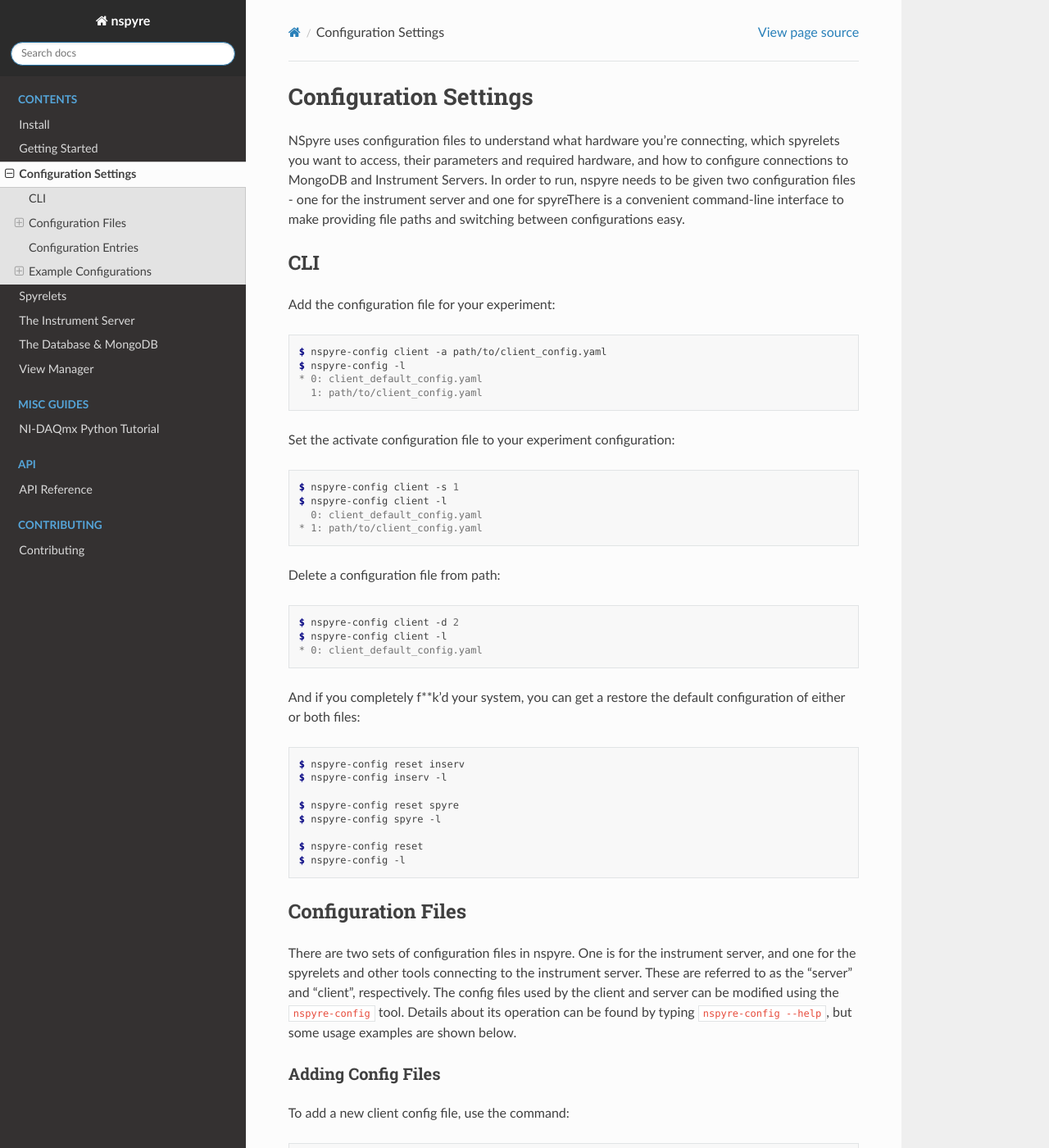
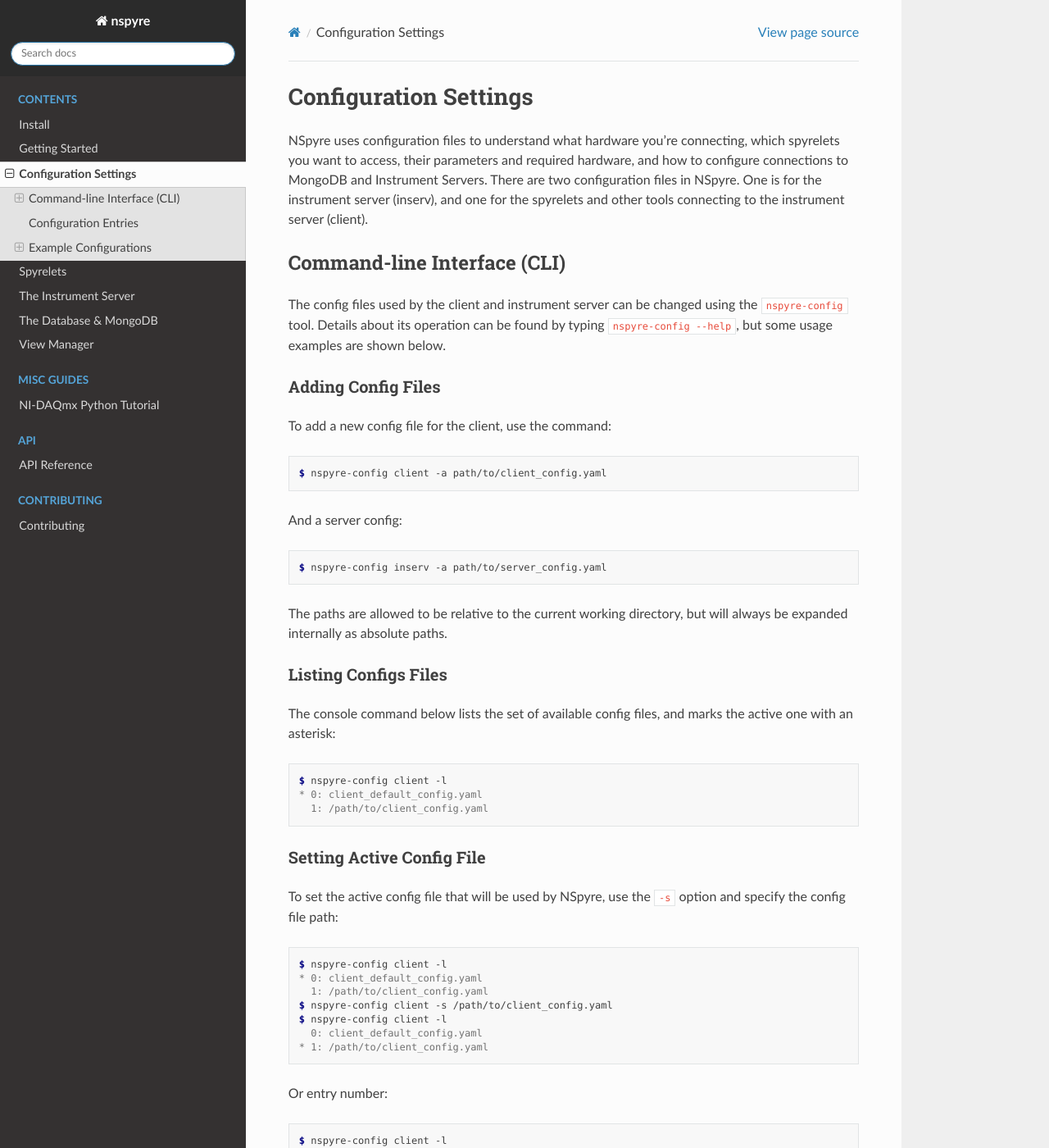
Before and after one commit to nspyre-org/nspyre, a Sphinx documentation site: the page built from docs/config.rst, in a window 1280 px wide and 1400 px high. Shown: the whole window at 82% size. Built offline with Sphinx 7.4.7 and the Read the Docs theme 2.0.0, drawn with Linux system fonts in a browser that asks for light colours; some of the changed text lies outside the part shown.

Commit message:
update config, getting started, and install docs for v0.4.0

```diff
--- a/docs/config.rst
+++ b/docs/config.rst
@@ -3,89 +3,68 @@
 ######################
 
 NSpyre uses configuration files to understand what hardware you're connecting, which spyrelets you want to access, their
-parameters and required hardware, and how to configure connections to MongoDB and Instrument Servers. In order to run, nspyre needs to
-be given two configuration files - one for the instrument server and one for spyreThere is a convenient
-command-line interface to make providing file paths and switching between configurations easy.
+parameters and required hardware, and how to configure connections to MongoDB and Instrument Servers.
+There are two configuration files in NSpyre. One is for the instrument
+server (inserv), and one for the spyrelets and other tools connecting to the instrument
+server (client).
 
-CLI
-===
+Command-line Interface (CLI)
+============================
+The config files used by the client and instrument server can be changed using the ``nspyre-config`` tool. Details about its operation can be found by typing
+``nspyre-config --help``, but some usage examples are shown below.
 
-Add the configuration file for your experiment:
+Adding Config Files
+-------------------
+To add a new config file for the client, use the command:
 
 .. code-block:: console
 
    $ nspyre-config client -a path/to/client_config.yaml
-   $ nspyre-config -l
-   * 0: client_default_config.yaml
-     1: path/to/client_config.yaml
-
-Set the activate configuration file to your experiment configuration:
-
-.. code-block:: console
-
-   $ nspyre-config client -s 1
-   $ nspyre-config client -l
-     0: client_default_config.yaml
-   * 1: path/to/client_config.yaml
-
-Delete a configuration file from path:
-
-.. code-block:: console
-
-   $ nspyre-config client -d 2
-   $ nspyre-config client -l
-   * 0: client_default_config.yaml
-
-And if you completely f**k'd your system, you can get a restore the default configuration of either or both files:
-
-.. code-block:: console
-
-   $ nspyre-config reset inserv
-   $ nspyre-config inserv -l
-
-   $ nspyre-config reset spyre
-   $ nspyre-config spyre -l
-
-   $ nspyre-config reset
-   $ nspyre-config -l
-
-
-Configuration Files
-===================
-
-There are two sets of configuration files in nspyre. One is for the instrument
-server, and one for the spyrelets and other tools connecting to the instrument
-server. These are referred to as the "server" and "client", respectively. The config files used by the client and server can be modified using the ``nspyre-config`` tool. Details about its operation can be found by typing
-``nspyre-config --help``, but some usage examples are shown below.
-
-Adding Config Files
--------------------
-To add a new client config file, use the command:
-
-.. code-block:: console
-
-   > nspyre-config client -a path/to/client_config.yaml
-   >
 
 And a server config:
 
 .. code-block:: console
 
-   > nspyre-config server -a path/to/server_config.yaml
-   >
+   $ nspyre-config inserv -a path/to/server_config.yaml
 
-The paths are allowed to be relative to the current working directory.
+The paths are allowed to be relative to the current working directory, but will always be expanded internally as absolute paths.
 
 Listing Configs Files
 ---------------------
-The console command below lists the set of config files that the client collects its configuration entries from:
+The console command below lists the set of available config files, and marks the active one with an asterisk:
 
 .. code-block:: console
 
-   > nspyre-config client -l
-   0: client_default_config.yaml
-   1: /path/to/client_config.yaml
-   >
+   $ nspyre-config client -l
+   * 0: client_default_config.yaml
+     1: /path/to/client_config.yaml
+
+Setting Active Config File
+--------------------------
+To set the active config file that will be used by NSpyre, use the ``-s`` option and specify
+the config file path:
+
+.. code-block:: console
+
+   $ nspyre-config client -l
+   * 0: client_default_config.yaml
+     1: /path/to/client_config.yaml
+   $ nspyre-config client -s /path/to/client_config.yaml
+   $ nspyre-config client -l
+     0: client_default_config.yaml
+   * 1: /path/to/client_config.yaml
+
+Or entry number:
+
+.. code-block:: console
+
+   $ nspyre-config client -l
+     0: client_default_config.yaml
+   * 1: /path/to/client_config.yaml
+   $ nspyre-config client -s 0
+   $ nspyre-config client -l
+   * 0: client_default_config.yaml
+     1: /path/to/client_config.yaml
 
 Removing Config Files
 ---------------------
@@ -93,39 +72,54 @@
 
 .. code-block:: console
 
-   > nspyre-config client -l
-   0: client_default_config.yaml
-   1: /path/to/client_config.yaml
-   > nspyre-config client -d path/to/client_config.yaml
-   > nspyre-config client -l
-   0: client_default_config.yaml
-   >
+   $ nspyre-config client -l
+     0: client_default_config.yaml
+   * 1: /path/to/client_config.yaml
+   $ nspyre-config client -d path/to/client_config.yaml
+   $ nspyre-config client -l
+   * 0: client_default_config.yaml
 
-Or they can be deleted by entry number e.g.:
+Or entry number:
 
 .. code-block:: console
 
-   > nspyre-config client -l
+   $ nspyre-config client -l
    0: client_default_config.yaml
    1: /path/to/client_config.yaml
-   > nspyre-config -d 1
-   > nspyre-config client -l
-   0: client_default_config.yaml
-   >
+   $ nspyre-config -d 1
+   $ nspyre-config client -l
+   * 0: client_default_config.yaml
+
+.. Factory Reset
+.. -------------
+
+.. And if you completely f**k'd your system, you can restore the default configuration of either or both files:
+
+.. .. code-block:: console
+
+..    $ nspyre-config reset inserv
+..    $ nspyre-config inserv -l
+
+..    $ nspyre-config reset client
+..    $ nspyre-config client -l
+..    * 0: client_default_config.yaml
+
+..    $ nspyre-config reset
+..    $ nspyre-config -l
 
 Configuration Entries
 =====================
 
-The client and server each have a separate set of configuration entries that they expect to be contained somewhere in their list of config files. The configuration entries may be all in a single file, or split into multiple if desired. However, if multiple top-level entries of the same name exist, the one from the last-read config file will take precedence. The config files are read in the same order as they are listed with ``nspyre-config -e``.
-
-The config entries for the client and server are listed and documented below with example config files.
-
-
+The client and inserv each have a separate set of configuration entries that
+they expect to be contained somewhere in their respective config files. The
+config entries for the client and server are documented below with example
+config files.
 
 Example Configurations
 ======================
 
-These are the default configuration files with which nspyre comes loaded.
+These are the default configuration files with which NSpyre comes loaded. They
+can be used as starting points for your own custom config files.
 
 Inserv Config File
 ------------------
@@ -138,28 +132,39 @@
      # ip address / domain name of the instrument server as seen by the client
      # recommended to use a local network static ip for remote clients, e.g.:
      # ip: '192.168.0.15'
-     ip: 'localhost' # only allow client connections from the same machine
+     # 'localhost' can be used to only allow client connections from the same machine
+     ip: 'localhost'
      # port to run the RPyC instrument server on
      port: 5556
 
    # address of the mongodb server in the format 'mongodb://<ip>:<port>/'
+   # this generally shouldn't change
    mongodb_addr: 'mongodb://localhost:27017/'
 
    # the devices entry will be used by the instrument server to automatically load
    # the specified devices on startup - the syntax is:
-   devices_doc: # 'devices' for the real one
+   devices_documentation: # 'devices' for the real one
+     # user-supplied alias for the device on the instrument server
      device_name1:
        # lantz class specified as a path in the style of a python import starting
        # from the lantz-drivers folder,
        # e.g. 'examples.LantzSignalGenerator' or 'examples.dummydrivers.DummyOsci'
+       # see https://github.com/lantzproject/lantz-drivers/tree/master/lantz/drivers
        lantz_class: 'lantz driver'
-       # instead of 'lantz_class', can also be specified by 'class' / 'class_file'
+
+       # if the driver is not part of lantz-drivers, it can be specified by an
+       # ordinary python class stored somewhere on the file system by using the
+       # 'class' and 'class_file' parameters - in this case 'lantz_class'
+       # should be omitted
        class: 'python class name' # e.g. 'LantzSignalGenerator'
-       # python file containing the class above (can be absolute or relative to
+
+       # python file containing the class (can be absolute or relative to
        # this config file), e.g. class_file: '../path/to/driver/fungen.py'
        class_file: 'file path'
+
        # list of arguments to be passed to the constructor for the driver
        args: ['arg1', 'arg2', 'arg3']
+
        # list of keyword arguments to be passed to the constructor for the driver
        kwargs:
          key1: 'value1'
@@ -182,7 +187,7 @@
      args: []
      kwargs: {}
 
-Spyre Config File
+Client Config File
 -----------------
 
 .. code-block:: yaml
--- a/docs/getting_started.rst
+++ b/docs/getting_started.rst
@@ -1,6 +1,6 @@
 .. attention::
 
-   We know some of these webpages could use some work -- this documentation has only recently been created and is in active development. It is updated regularly, so check back weekly.
+   We know some of these webpages could use some work -- this documentation is in active development. If you discover any errors or inconsistencies, please report them on `GitHub <https://github.com/nspyre-org/nspyre/issues>`_.
 
 ***************
 Getting Started
@@ -10,13 +10,12 @@
 -------------------------------
 
 The first thing you should do is test that the installation was successful. This will also get you familiar with the startup process
-for running NSpyre on new systems. Fortunately, NSpyre and Lantz come bundled with default configurations that allow you to test your
+for running NSpyre on new systems. Fortunately, NSpyre comes bundled with default configurations that allow you to test your
 installation out of the box.
 
-Lantz comes bundled with a live simulation signal generator that runs over a TCP connection and is can be useful to check
+Lantz comes bundled with a live simulation signal generator that runs over a TCP/IP connection and can be useful to check
 everything is running correctly. As with any experiment, you have to make sure all your hardware is on and connected before
-starting the instrument server (there are now methods for loading devices into the server without a hard reset but we'll
-get to those later). Therefore, start the simulated device in a new console (remember to activate your conda env):
+starting the instrument server. Start the lantz simulated function generator device in a new console (remember to activate your conda env) with:
 
 .. code-block:: console
 
@@ -48,16 +47,15 @@
 	   "operationTime" : Timestamp(1602747679, 1)
    }
 
-The CLI will print out logging information as it runs, but if the MongoDB process has started successfully and the databases
-are running, then the output will end in the above printout.
+The CLI will print out logging information as it runs, but if the MongoDB process has started successfully and the database
+is running, then the output will end in the above printout.
 
-Next, it's time to start the instrument server. This is a RPyC service which handles the connections to each device and functions
-as a server for communicating between nspyre experiment code and your hardware. If the MongoDB databases are not running, then
-the instrument server will error out on startup. To start the server simply type:
+Next, it's time to start the instrument server. This is a `RPyC <https://rpyc.readthedocs.io/en/latest/index.html>`_ service which handles the connections to each device and functions
+as a server for communicating between nspyre experiment code and your hardware. To start the server simply type:
 
 .. code-block:: console
 
-   $ nspyre
+   $ nspyre-inserv
    2020-10-15 02:37:55,888 -- INFO -- starting instrument server...
    2020-10-15 02:37:55,894 -- INFO -- loaded config files ['path/to/inserv_config.yaml']
    2020-10-15 02:37:55,895 -- INFO -- connecting to mongodb server [mongodb://localhost:27017/]...
@@ -69,11 +67,11 @@
    instrument server started...
    inserv >
 
-Depending on the logging level set, the instrument server will printout lots of information about the state of the server
+Depending on the logging level set, the instrument server will print out lots of information about the state of the server
 as it attempts to startup, establish connections, and load the hardware specified in your configuration file. If the
 instrument server has successfully started and loaded all specified devices, then at a minimum you will see the above
-information. Notice that there is a new prompt `inserv >` -- this is the instrument server command line and can be very
-useful for quickly reloading devices, debugging, and checking the start of the system. To see all the available commands simply
+information. Notice that there is a new prompt `inserv >` - this is the instrument server command line and can be very
+useful for quickly reloading devices and debugging. To see all the available commands simply
 type help:
 
 .. code-block:: console
@@ -87,20 +85,17 @@
 
    inserv >
 
-*Note:* This console should be kept running at all times, it is the master process for the instrument server. If you close this
-console the server process will shutdown and disconnect. In addition to being something you obviously don't want to do while running
-nspyre, keeping the console window in the corner of your screen is very useful for checking the logging commands for
-successful completion of communications with hardware with operating.
+*Note:* This console should be kept running at all times, as it is the master process for the instrument server. If you close this
+console the server will shutdown. Keeping the console window in the corner of your screen is very useful for verifying
+successful completion of communications with hardware.
 
-Finally, if you want to boot up the UI and run a simple measurement, open a new console window and use:
+Finally, if you want to boot up the graphical user interface, open a new console window and run:
 
 .. code-block:: console
 
    $ nspyre
 
-From here you can start the instrument manager and launch spyrelets. Both use a Gateway to connect to the instrument server and is
-the standard method of connecting and communicating with the instrument server. Note that for some users the instrument manager may
-be faulty, but the GUI is currently being completely rewritten and should be available soon.
+From here you can start the instrument manager (for manually controlling instrument settings), spyrelet launcher (for running experiments), and data viewer (for plotting data from spyrelets).
 
 Next Steps
 ----------
@@ -116,18 +111,13 @@
 Lantz
 -----
 
-Full documentation for LANTZ is available at https://lantz.readthedocs.io/en/0.3/.
-The basic layer on which NSpyere is based is called LANTZ. This framework is used to control and connect to instruments with different connectivities (server, ethernet, usb, etc.). Lantz contains drivers that create 3 types of attributes for each driver:
+`Lantz <https://lantz.readthedocs.io/en/0.3/>`_ is a framework for writing drivers to control and connect to instruments that is used extensively with nspyre.
+Lantz drivers can have 3 types of attributes:
 
-* Feature (Feat), which is a readonly or a read/write variable (e.g, the frequency of a signal generator, which you can both read and set).
-* Dictionary feature (dicFeat), which works the same as @Feat, but is a dictionary of such Feats.
-
-    - This is useful for instrument with several of the control or ability (i.e. a counting card with multiple channels)
-
+* Feature (Feat), which can be a read only, or a read/write parameter of the instruments (e.g, the frequency of a signal generator).
+* Dictionary feature (dictFeat), which is essentially a dictionary of Feats. This is useful for instruments with several parameters that all function identically, like the digital inputs/outputs of a data acquisition system
 * Action, which is a function that acts on the device (calibration, initialization, get an array of points, etc.)
 
-    - In general, when it is a single variable that is easy to read or read/write that should be a @Feat. When it is more complicated it is usually an @Action.
+The code for all of the drivers built in to lantz can be found `here <https://github.com/lantzproject/lantz-drivers/tree/master/lantz/drivers>`_
 
-In each driver file there will be imported libraries. The minimum you need is to import the driver and the attributes (Action, Feat, DicFeat, ureg), but other standardized libraries like numpy can also be imported. An example of a driver can be found in your lantz folder, in the ``drivers/`` subdirectory. Opening stanford/sg396 in your editor would show the driver for the signal generator.
-
-The lantz docs linked above provide a very good introduction of a toy signal generator to so a typical use case.
+The lantz docs linked above provide a very good introduction of a toy signal generator to a typical use case.
--- a/docs/install.rst
+++ b/docs/install.rst
@@ -4,41 +4,29 @@
 
 The recommended way to install NSpyre is to **install the latest stable release**
 from `conda-forge <https://conda-forge.org/docs/>`_ (more info below). We
-currently support **Python 3.8+**.
+currently support **Python 3.8+**. If you already have conda installed and know how to use it,
+you can install nspyre with:
 
 .. code-block:: console
 
-   $ conda install -c conda-forge nspyre
-
-.. attention::
-
-   Please see the below commands for correctly installing PyVISA and PyVISA-py.
+   conda install -c conda-forge nspyre
 
 Conda
 =====
 
-NSpyre is not a pure-python module because it relies on MongoDB to handle both its
-instrument server and measurement server databases — a dependency that cannot be
-package by PyPI. In addition, the large volume of deployments made in a research
+NSpyre is not a pure-python module because it relies on MongoDB to handle its
+measurement database — a dependency that cannot be easily
+packaged by PyPI. In addition, the large volume of deployments made in a research
 setting makes it desirable to have a consistent, reproducible programming
-environment. To this end, conda is a suitable solution to both requirements and is
+environment. To this end, conda is a suitable solution for both requirements and is
 the **recommended** way to install NSpyre.
 
 If you do not already have conda installed, we recommend using the Miniconda distribution
 (instead of the Anaconda distribution) because it contains fewer default packages, many
 of which are unnecessary for the vast majority of users. The latest release
-of Miniconda for your platform is available here:
-`Miniconda installers <https://docs.conda.io/en/latest/miniconda.html>`_. It's best to
-choose the Python 3.8 64-bit distribution for your platform. The default installation
-options are appropriate for most users:
-
-* install for *Just Me* (gives full control over install and doesn't require admin privileges)
-* default file location (e.g. C:\\Users\\<UserName>\\Miniconda3)
-* **DO NOT** *Add Anaconda to my PATH environment variable*. This will make your conda
-  base environment always available.
-* **DO** *Register Anaconda as my default Python 3.8*. This will make conda available
-  to other programs for integration, such as setting up a development environemnt
-  in **PyCharm**.
+of Miniconda is available here:
+`Miniconda installers <https://docs.conda.io/en/latest/miniconda.html>`_. Choose
+the Python 3.x 64-bit distribution for your platform.
 
 Once conda is installed, you'll want to add the conda-forge channel as a repository
 and rebuild/update conda with the latest packages from conda-forge:
@@ -80,10 +68,7 @@
 
 You will see that everything is installed from *conda-forge*. It is desirable to have all the
 packages come from the same repository due to compiling complexities, ABI compatibility, and
-consistent build environments (beyond the scope of discussion). The ``channel_priority`` can be
-set to ``strict`` so that only the highest priority channel is even searched when updating or
-installing; however, there are a few exceptions where a package is needed from *defaults* so
-this config parameter should not be modified.
+consistent build environments (beyond the scope of this discussion).
 
 Finally, by default the base environment will always be active upon opening the terminal (you
 probably didn't need to run ``conda activate`` above). Specifically, the ``miniconda3/bin``
@@ -100,39 +85,32 @@
 projects in which the above configuration settings aren't ideal, then simply make sure to add
 the *conda-forge* channel to whatever environments you want to install nspyre in.
 
-Once you have conda setup, it's trivial to install nspyre. Make sure to create a new conda
-environment for running nspyre so you don't mess with your base environment:
+Once you have conda setup, make a new environment:
 
 .. code-block:: console
 
-   (base) $ conda env create --name [nspyre-env] python=3.8
-   (base) $ conda activate [nspyre-env]
-   ([nspyre-env]) $ conda install nspyre
-   ...
-   ([nspyre-env]) $ pip install -U pyvisa pyvisa-py
+   (base) $ conda create --name <your-env-name>
 
-.. attention::
+And install nspyre:
 
-   There is currently a problem with the distribution of ``PyVISA`` on *conda-forge*. The most
-   up-to-date version can be installed from pip in the meantime. We will update the documentation
-   and remove this step once this hot-fix is no longer necessary.
+.. code-block:: console
 
+   (base) $ conda activate <your-env-name>
+   (<your-env-name>) $ conda install nspyre
 
 PyPI (aka using pip)
 ====================
 
-NSpyre is also available from PyPI, however, MongoDB must be installed separately. The latest
-release of Miniconda for your platform can be obtained here:
+Although it is highly recommended to install NSpyre using conda, it is also available from PyPI. However, MongoDB must be installed separately. The latest
+release of MongoDB for your platform can be obtained here:
 `MongoDB downloads <https://www.mongodb.com/download-center/community>`_ (v4.4.1 or greater
-required). In order for the database configuration files for nspyre to operate correctly,
-MongoDB needs to be added to your PATH. For a typical install, this required running a command
-similar to:
+required). The MongoDB binaries also need to be added to your PATH. In Windows, this can be accomplished with:
 
 .. code-block:: console
 
    $ ``C:\Program Files\MongoDB\Server\4.4\bin``
 
-NSpyre itself can be installed with the following:
+NSpyre itself can then be installed:
 
 .. code-block:: console
 
@@ -141,20 +119,5 @@
 
 .. attention::
 
-   The distribution of `Lantz <https://github.com/lantzproject/lantz-core>`_ available on PyPI
-   is currently outdated and needs to be installed directly from github
-
-
-Development Environment
-=======================
-
-The following should be run in a standard windows cmd line or equivalent
-(eg: https://cmder.net/) This is because you need to have git installed (ideally
-hub, too) and on the path to perform the above installation from github. Bash
-will also need to be enabled - will include directions for this soon.
-
-.. note::
-
-   If you are planning on using **NSpyre** from different computers, you
-   will also need to open the appropriate port in the firewall of the server
-   machine (by default these are 27017 and 27018).
+   If installing NSpyre with PyPi, be aware that the distribution of `Lantz <https://github.com/lantzproject/lantz-core>`_ available on PyPI
+   is currently outdated and needs to be installed directly from GitHub as shown in the commands above
```
Also changed, not shown: other parts of docs/config.rst (+2 -4 lines), other parts of docs/getting_started.rst (+1 -1 lines), 1 other file.
